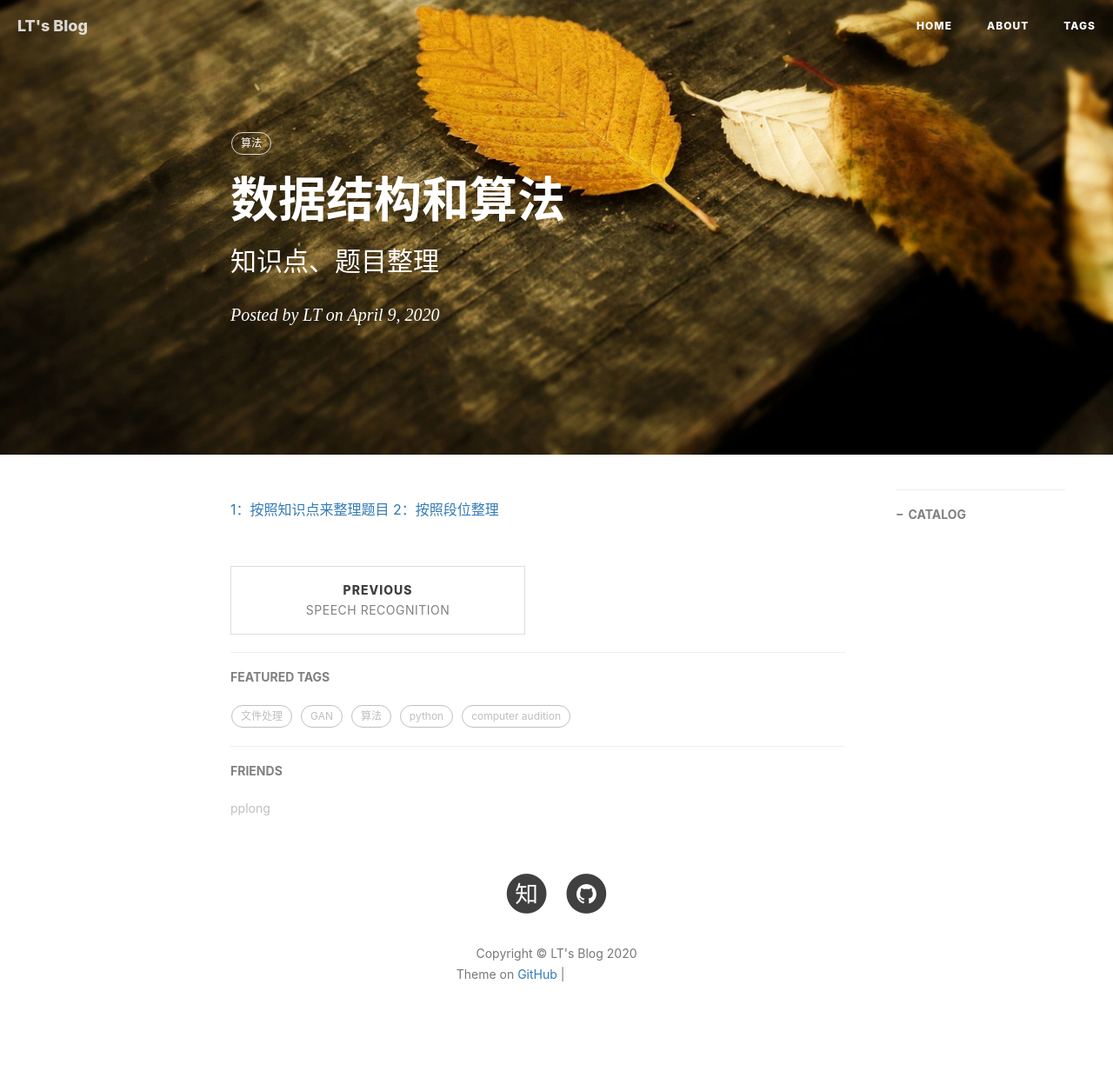
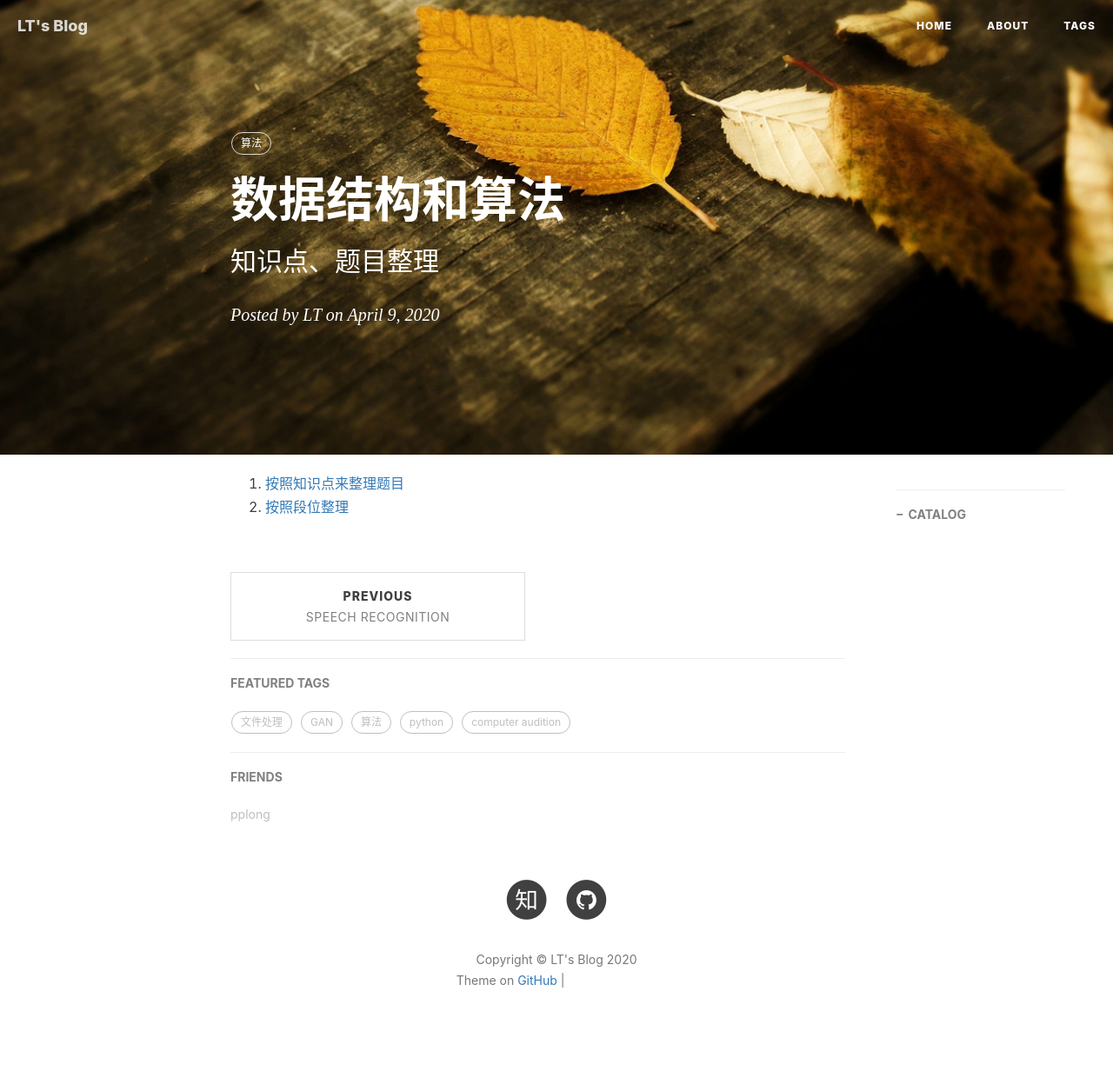
Before and after one commit to LeeeLiu/leeeliu.github.io, a Jekyll site: the page built from _posts/2020-04-09-数据结构和算法.md, in a window 1280 px wide. Shown: the whole page at 87% size. Built offline with Jekyll 4.4.1, drawn with Linux system fonts in a browser that asks for light colours; nearby versions of some CDN libraries; comment, search, counter and statistics services are not loaded; grey boxes are pictures that could not be loaded.

Commit message:
Update 2020-04-09-数据结构和算法.md

```diff
--- a/_posts/2020-04-09-数据结构和算法.md
+++ b/_posts/2020-04-09-数据结构和算法.md
@@ -11,5 +11,5 @@ tags:
     -
 ---
 
-[1：按照知识点来整理题目](https://github.com/LeeeLiu/Leetcode_notes/)
-[2：按照段位整理](https://github.com/LeeeLiu/Leetcode_notes/blob/master/summary/ChallengeCAT/ChallengeCAT.md)
+1. [按照知识点来整理题目](https://github.com/LeeeLiu/Leetcode_notes/)
+2. [按照段位整理](https://github.com/LeeeLiu/Leetcode_notes/blob/master/summary/ChallengeCAT/ChallengeCAT.md)
```
